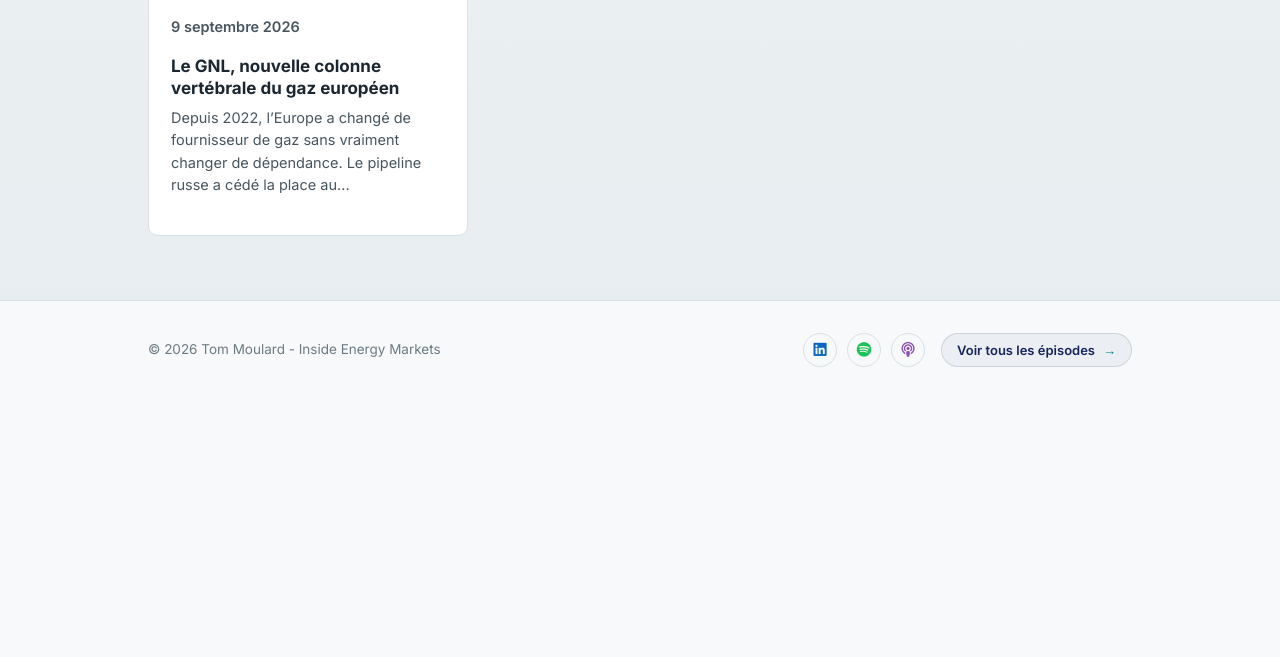
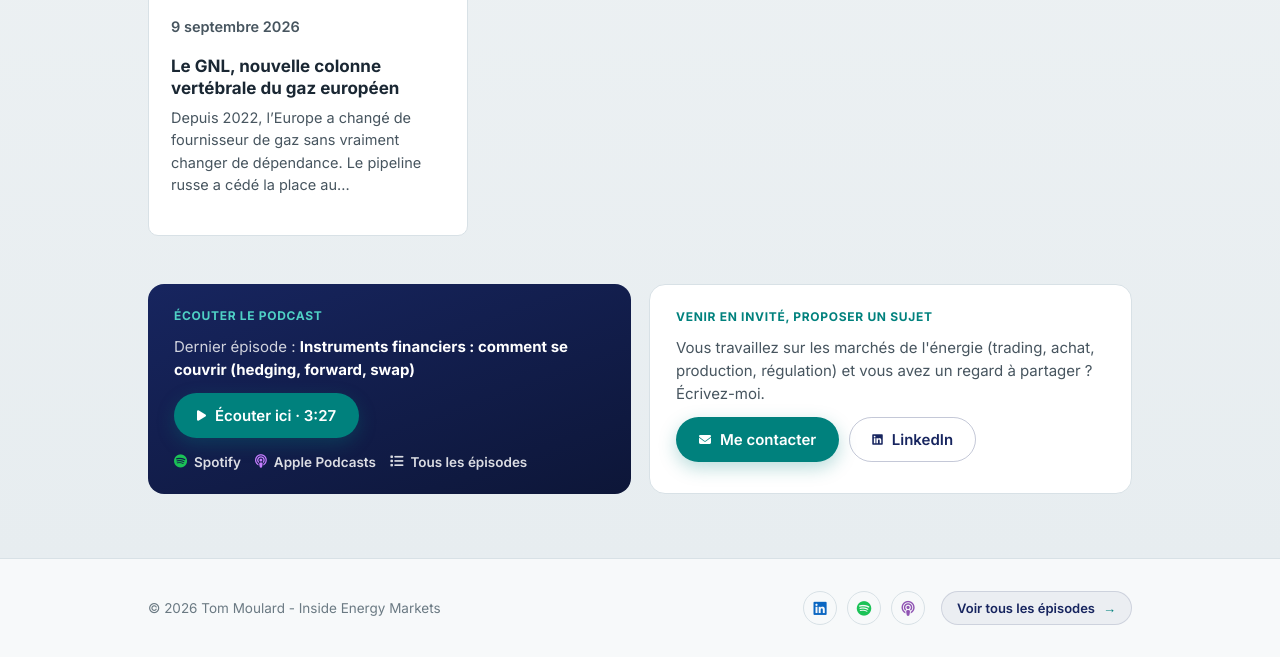
Before and after one commit to InsideEnergyMarkets/Inside-Energy-Markets, a Jekyll site: the page built from index.html, in a window 1280 px wide and 1400 px high, scrolled down 1585 px, cut to the strip 743-1400 px from the top of the window. Built offline with Jekyll 4.4.1, drawn with Linux system fonts in a browser that asks for light colours; before the commit the page ends 2727 px from its top, so only the background shows below that.

Commit message:
Bloc « Écouter le podcast / Venir en invité » partagé : ajouté à l'accueil et à la page Épisodes
Co-Authored-By: Claude Opus 5.5 <noreply@anthropic.com>

```diff
--- /dev/null
+++ b/_includes/podcast-cta.html
@@ -0,0 +1,27 @@
+{% comment %}
+  Bloc « Écouter le podcast » + « Venir en invité » (À propos, accueil, épisodes).
+  Paramètres : class (classe en plus sur la grille), hide_all (masque le lien « Tous les épisodes »).
+{% endcomment %}
+{% include latest-episode.html %}
+    <div class="ab-cta-grid{% if include.class %} {{ include.class }}{% endif %}">
+      <div class="ab-cta ab-cta--dark">
+        <p class="ab-kicker">Écouter le podcast</p>
+        {% if latest %}
+        <p class="ab-cta-text">Dernier épisode : <strong>{{ latest.title }}</strong></p>
+        <button type="button" class="btn btn-primary" data-play data-audio="{{ latest_pod.audio | escape }}" data-number="{{ latest.number }}" data-title="{{ latest.title | escape }}" data-duration="{{ latest_pod.duration }}" data-spotify="{{ latest.spotify }}" data-apple="{{ latest.apple }}" data-linkedin="{{ latest.linkedin }}"><i class="fa-solid fa-play" aria-hidden="true"></i>Écouter ici · {{ l_min }}:{{ l_sec }}</button>
+        {% endif %}
+        <p class="ab-platforms">
+          <a href="https://open.spotify.com/show/4P5bMdv7UfIpFAiT7cyDJA" target="_blank" rel="noopener"><i class="fa-brands fa-spotify" aria-hidden="true"></i>Spotify</a>
+          <a href="https://podcasts.apple.com/us/podcast/inside-energy-markets/id6807057201" target="_blank" rel="noopener"><i class="fa-solid fa-podcast" aria-hidden="true"></i>Apple Podcasts</a>
+          {% unless include.hide_all %}<a href="{{ '/episodes/' | relative_url }}"><i class="fa-solid fa-list" aria-hidden="true"></i>Tous les épisodes</a>{% endunless %}
+        </p>
+      </div>
+      <div class="ab-cta">
+        <p class="ab-kicker">Venir en invité, proposer un sujet</p>
+        <p class="ab-cta-text">Vous travaillez sur les marchés de l'énergie (trading, achat, production, régulation) et vous avez un regard à partager ? Écrivez-moi.</p>
+        <div class="ab-cta-actions">
+          <button type="button" class="btn btn-primary" data-contact="bW9jLnNiZWdkZWtAZHJhbHVvbS5tb3Q="><i class="fa-solid fa-envelope" aria-hidden="true"></i>Me contacter</button>
+          <a class="btn btn-ghost" href="https://www.linkedin.com/in/tom-moulard/" target="_blank" rel="noopener"><i class="fa-brands fa-linkedin" aria-hidden="true"></i>LinkedIn</a>
+        </div>
+      </div>
+    </div>
--- a/assets/css/style.css
+++ b/assets/css/style.css
@@ -2617,6 +2617,7 @@ html.has-player body { padding-bottom: 96px; }
 .ab-chip { padding: 7px 14px; border-radius: 999px; background: #fff; border: 1px solid var(--line); font: 600 13px 'Inter', sans-serif; color: var(--deep); text-decoration: none; transition: border-color 0.15s ease, color 0.15s ease; }
 .ab-chip:hover { border-color: var(--teal); color: var(--teal); text-decoration: none; }
 .ab-cta-grid { display: grid; grid-template-columns: 1fr 1fr; gap: 18px; }
+.ab-cta-grid--spaced { margin-top: 48px; }
 .ab-cta { border-radius: 16px; padding: 24px 26px; background: #fff; border: 1px solid var(--line); display: flex; flex-direction: column; align-items: flex-start; gap: 12px; }
 .ab-cta .ab-kicker { margin: 0; }
 .ab-cta-text { margin: 0; font-size: 15px; line-height: 1.55; color: #47555f; }
--- a/episodes/index.html
+++ b/episodes/index.html
@@ -27,3 +27,9 @@ permalink: /episodes/
     </div>
   </div>
 </section>
+
+<section class="block alt">
+  <div class="wrap">
+    {% include podcast-cta.html hide_all=true %}
+  </div>
+</section>
--- a/index.html
+++ b/index.html
@@ -153,5 +153,6 @@ description: "Inside Energy Markets, le podcast de Tom Moulard sur les coulisses
       </a>
       {% endfor %}
     </div>
+    {% include podcast-cta.html class="ab-cta-grid--spaced" %}
   </div>
 </section>
```
Also changed, not shown: about/index.html (+1 -23 lines).
